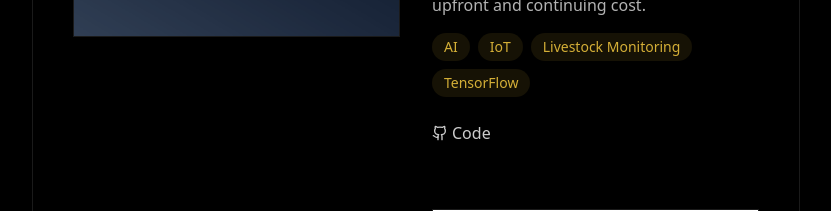
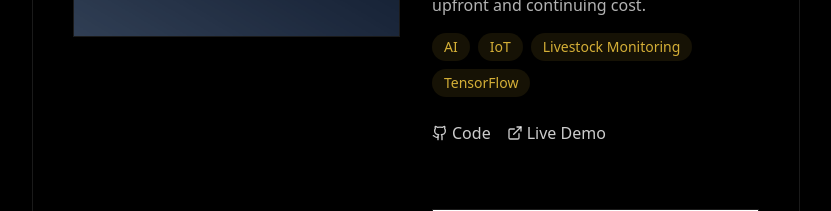
Before and after one commit to seika5/portfolio, a Next.js app in the folder portfolio/: page / in a window 1280 px wide. Shown: the part 3840-4051 px from the top of the page, without its empty margins (272-1103 px from the left). Built offline with nearby package versions, Linux system fonts and the light colour scheme.

Commit message:
Update PortfolioContent.tsx

```diff
--- a/portfolio/src/components/portfolio/PortfolioContent.tsx
+++ b/portfolio/src/components/portfolio/PortfolioContent.tsx
@@ -294,7 +294,7 @@ export default function PortfolioContent() {
                   tags={["AI", "IoT", "Livestock Monitoring", "TensorFlow"]}
                   imageUrl="/prj/mooguard.png"
                   githubUrl="https://github.com/airwuu/MooGuard"
-                  liveUrl=""
+                  liveUrl="https://devpost.com/software/mooguard"
                   reverse={false}
                 />
 
@@ -304,7 +304,7 @@ export default function PortfolioContent() {
                   tags={["Agriculture", "Data Analysis", "Digital Marketplace", "React"]}
                   imageUrl="/prj/croppydeals.png"
                   githubUrl="https://github.com/airhornwho/croppydeals"
-                  liveUrl="https://croppydeals-alpha.vercel.app"
+                  liveUrl="https://devpost.com/software/croppy-deals"
                   reverse={true}
                 />
               </div>
```
